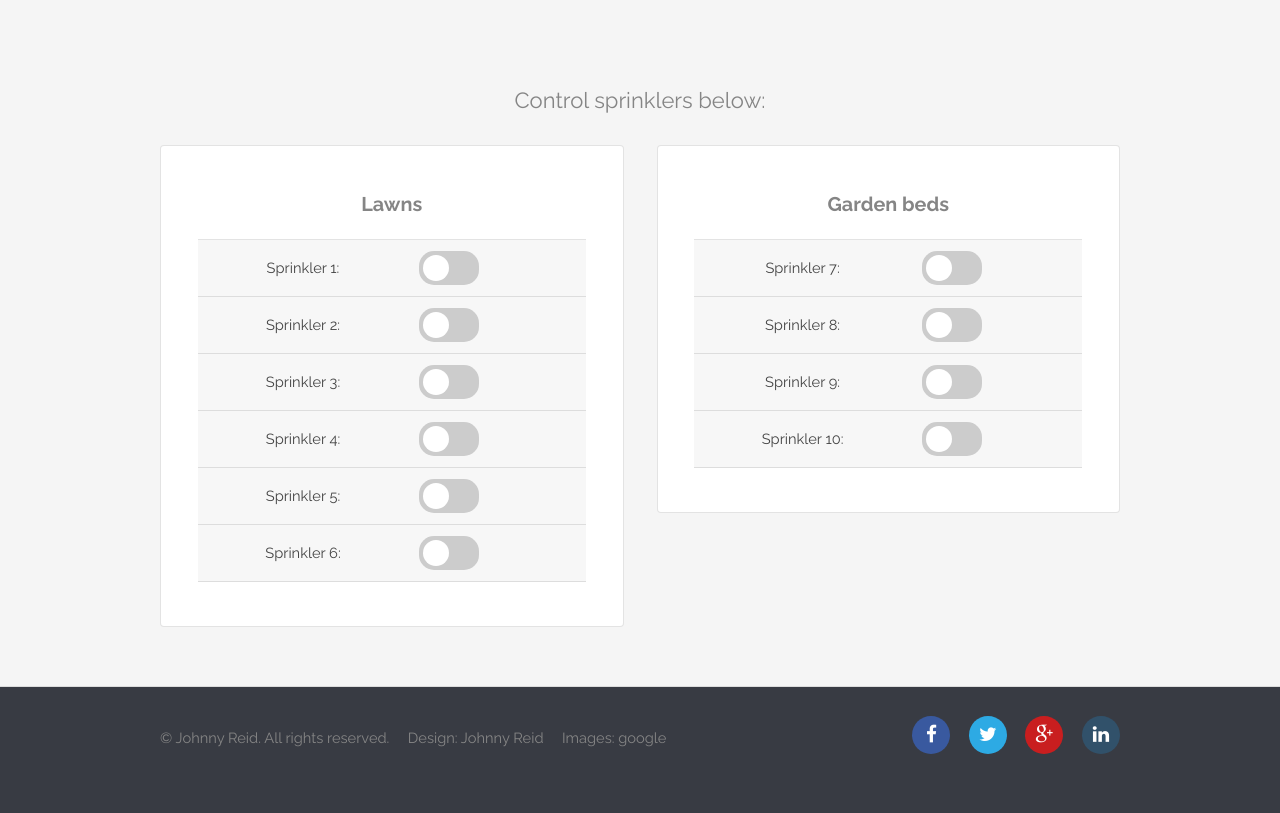
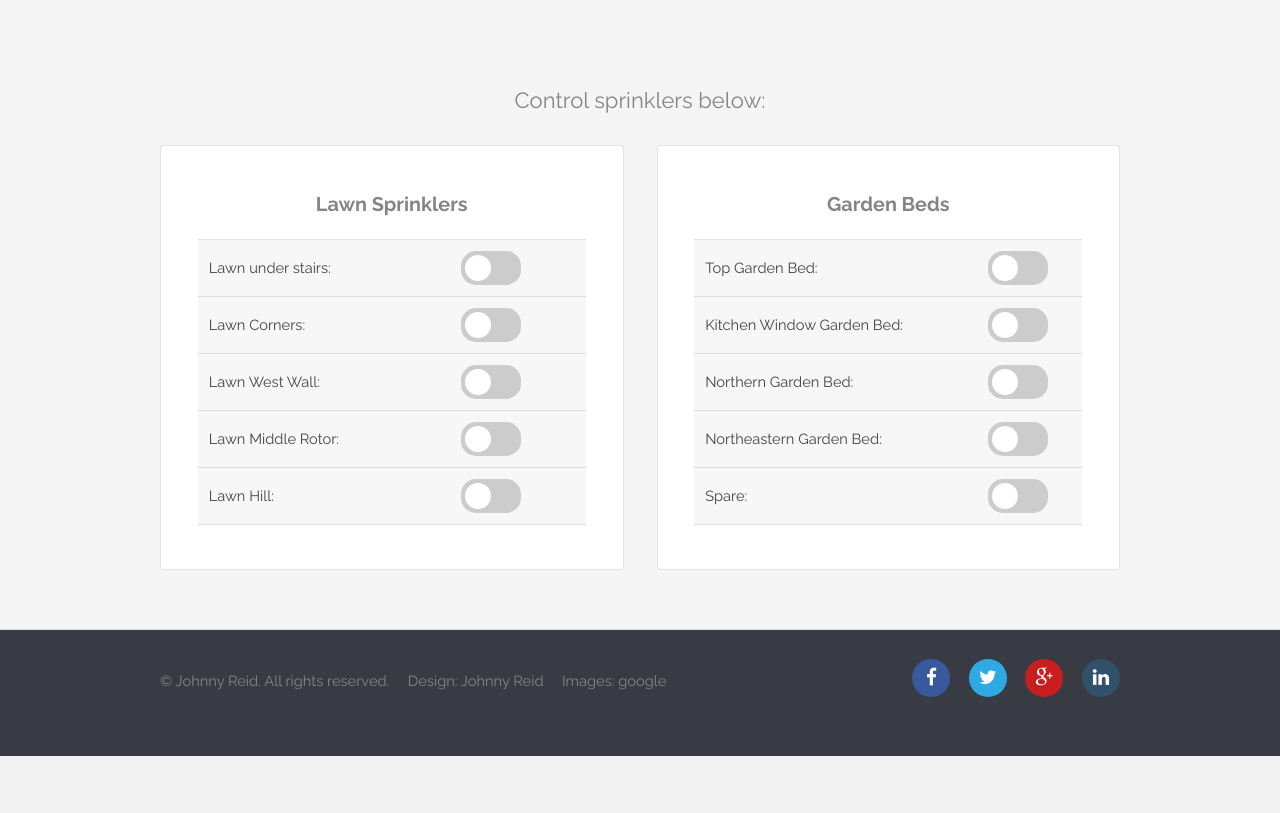
Before and after one commit to johnnyreid/sprinkla, a PHP site: page /gpio/public/sprinkla.php in a window 1280 px wide. Shown: the part 280-1093 px from the top of the page. After the commit the page ends 1036 px from the top, so only its background shows below. Run offline with PHP 8.4, Linux system fonts and the light colour scheme.

Commit message:
Incorporated basic config file; Custom sprinkler names

```diff
--- /dev/null
+++ b/config/config.php
@@ -0,0 +1,36 @@
+<?php declare(strict_types=1);
+
+$config                                                             = [];
+
+//Original configuration: array(17,18,27,22,23,24,25,4,5,6);
+//**************** Lawns ******************
+$config["gpio"]["lawn"][0]["broadcom_number"]                       = 17;
+$config["gpio"]["lawn"][0]["name"]                                  = "Lawn under stairs";
+
+$config["gpio"]["lawn"][1]["broadcom_number"]                       = 23;
+$config["gpio"]["lawn"][1]["name"]                                  = "Lawn Corners";
+
+$config["gpio"]["lawn"][2]["broadcom_number"]                       = 24;
+$config["gpio"]["lawn"][2]["name"]                                  = "Lawn West Wall";
+
+$config["gpio"]["lawn"][3]["broadcom_number"]                       = 4;
+$config["gpio"]["lawn"][3]["name"]                                  = "Lawn Middle Rotor";
+
+$config["gpio"]["lawn"][4]["broadcom_number"]                       = 5;
+$config["gpio"]["lawn"][4]["name"]                                  = "Lawn Hill";
+
+//**************** Gardens ******************
+$config["gpio"]["garden"][0]["broadcom_number"]                     = 27;
+$config["gpio"]["garden"][0]["name"]                                = "Top Garden Bed";
+
+$config["gpio"]["garden"][1]["broadcom_number"]                     = 22;
+$config["gpio"]["garden"][1]["name"]                                = "Kitchen Window Garden Bed";
+
+$config["gpio"]["garden"][2]["broadcom_number"]                     = 25;
+$config["gpio"]["garden"][2]["name"]                                = "Northern Garden Bed";
+
+$config["gpio"]["garden"][3]["broadcom_number"]                     = 18;
+$config["gpio"]["garden"][3]["name"]                                = "Northeastern Garden Bed";
+
+$config["gpio"]["garden"][4]["broadcom_number"]                     = 6;
+$config["gpio"]["garden"][4]["name"]                                = "Spare";
--- a/src/public/sprinkla.php
+++ b/src/public/sprinkla.php
@@ -28,8 +28,12 @@
 //# 1 = relay off
 //########################
 
-$gpioPins               = array(17,18,27,22,23,24,25,4,5,6);
-$values                 = array(0,0,0,0,0,0,0,0,0,0);
+require_once __DIR__ . '/../../config/config.php';
+/** @var array $config */
+
+
+
+//$gpioPins               = array(17,18,27,22,23,24,25,4,5,6);
 ?>
 
 <!DOCTYPE html>
@@ -70,20 +74,21 @@ $values                 = array(0,0,0,0,0,0,0,0,0,0);
         <div class="row 150%">
             <div class="6u 16u$(medium) 12u$(xsmall)">
                 <section class="box">
-                    <h3>Lawns</h3>
+                    <h3>Lawn Sprinklers</h3>
                     <table>
 <?php
-                    for ( $i= 0; $i<6; $i++)
+//                    for ( $i= 0; $i<count($config["gpio"]); $i++)
+                    for ( $i= 0; $i<count($config["gpio"]["lawn"]); $i++)
                     {
                         echo    '<tr>',
-                                '<td style="vertical-align:middle">Sprinkler ' . $i+1 . ':</td>',
-                                '<td style="vertical-align:middle"><label class="switch"><input type="checkbox" id="switch_'.$i.'" onclick="toggleSwitch('.$i.','.$gpioPins[$i].')">',
+                                '<td style="vertical-align: middle; text-align: left">'.$config["gpio"]["lawn"][$i]["name"].':</td>',
+                                '<td style="vertical-align:middle"><label class="switch"><input type="checkbox" id="switch_'.$i.'" onclick="toggleSwitch('.$i.','.$config["gpio"]["lawn"][$i]["broadcom_number"].')">',
                                 '<span class="slider round"></span>',
                                 '</label></td>',
                                 '</tr>',
                                 #run a script to set the initial checked status
                                 '<script type="text/javascript">',
-                                'setSwitch('.$i.','.$gpioPins[$i].');',
+                                'setSwitch('.$i.','.$config["gpio"]["lawn"][$i]["broadcom_number"].');',
                                 '</script>'
                                 ;
                     }
@@ -93,21 +98,21 @@ $values                 = array(0,0,0,0,0,0,0,0,0,0);
             </div>
             <div class="6u$ 16u$(medium) 12u$(xsmall)">
                 <section class="box">
-                    <h3>Garden beds</h3>
+                    <h3>Garden Beds</h3>
                     <table>
 
                         <?php
-                    for ( $i= 6; $i<count($gpioPins); $i++)
+                        for ( $i= 0; $i<count($config["gpio"]["garden"]); $i++)
                         {
                             echo    '<tr>',
-                                '<td style="vertical-align:middle">Sprinkler ' . $i+1 . ':</td>',
-                                '<td style="vertical-align:middle"><label class="switch"><input type="checkbox" id="switch_' . $i . '" onclick="toggleSwitch('.$i.','.$gpioPins[$i].')">',
+                                '<td style="vertical-align:middle; text-align: left">'.$config["gpio"]["garden"][$i]["name"].':</td>',
+                                '<td style="vertical-align:middle"><label class="switch"><input type="checkbox" id="switch_' . $i . '" onclick="toggleSwitch('.$i.','.$config["gpio"]["garden"][$i]["broadcom_number"].')">',
                             '<span class="slider round"></span>',
                             '</label></td>',
                             '</tr>',
                                 #run a script to set the initial checked status
                             '<script type="text/javascript">',
-                                '   setSwitch(' . $i . ',' . $gpioPins[$i] . ');',
+                                '   setSwitch('.$i.','.$config["gpio"]["garden"][$i]["broadcom_number"].');',
                             '</script>'
                             ;
                         }
```
Also changed, not shown: config/bootstrap.php (line endings or trailing spaces). Lines whose indentation alone changed are shown as unchanged.
